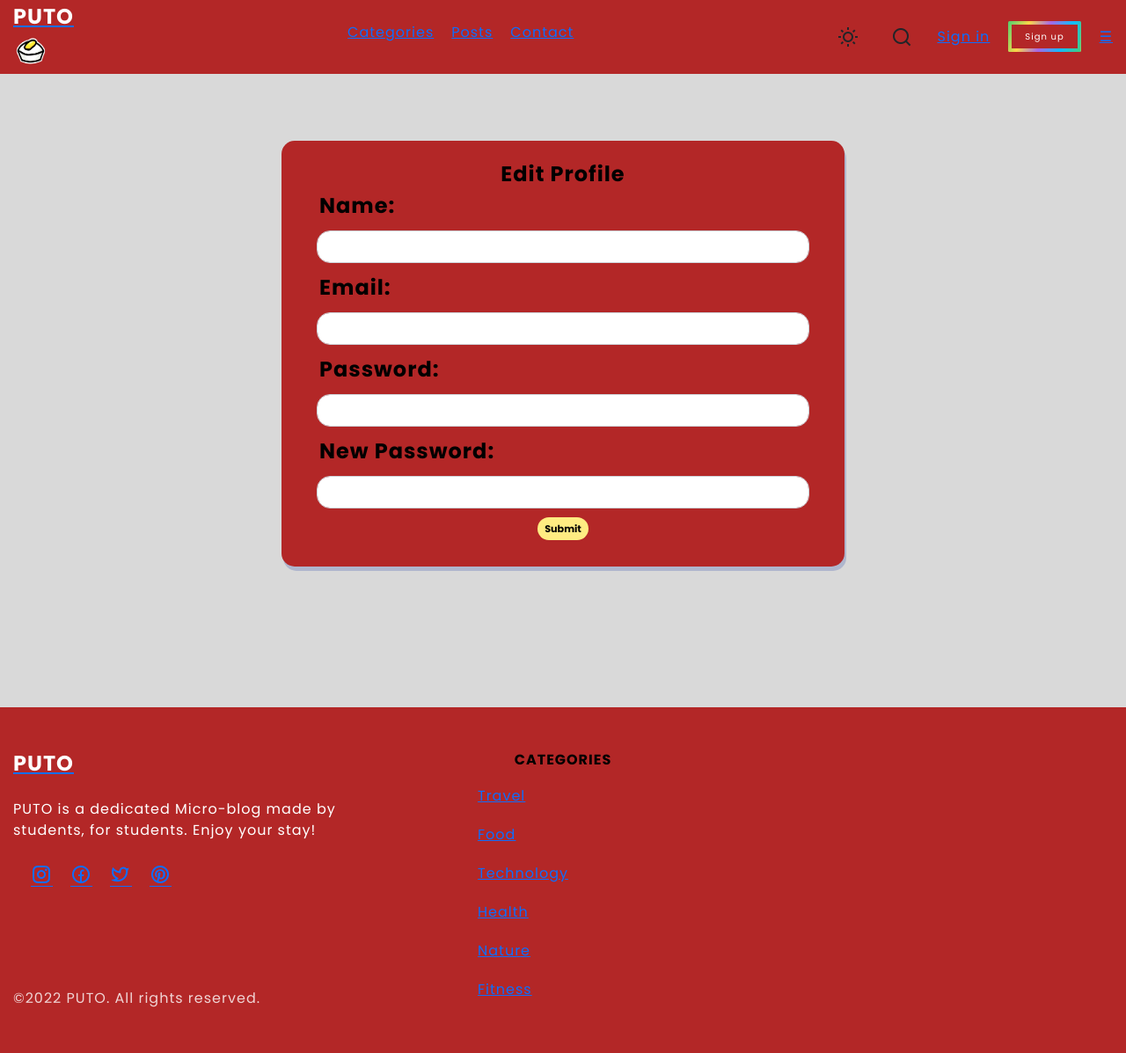
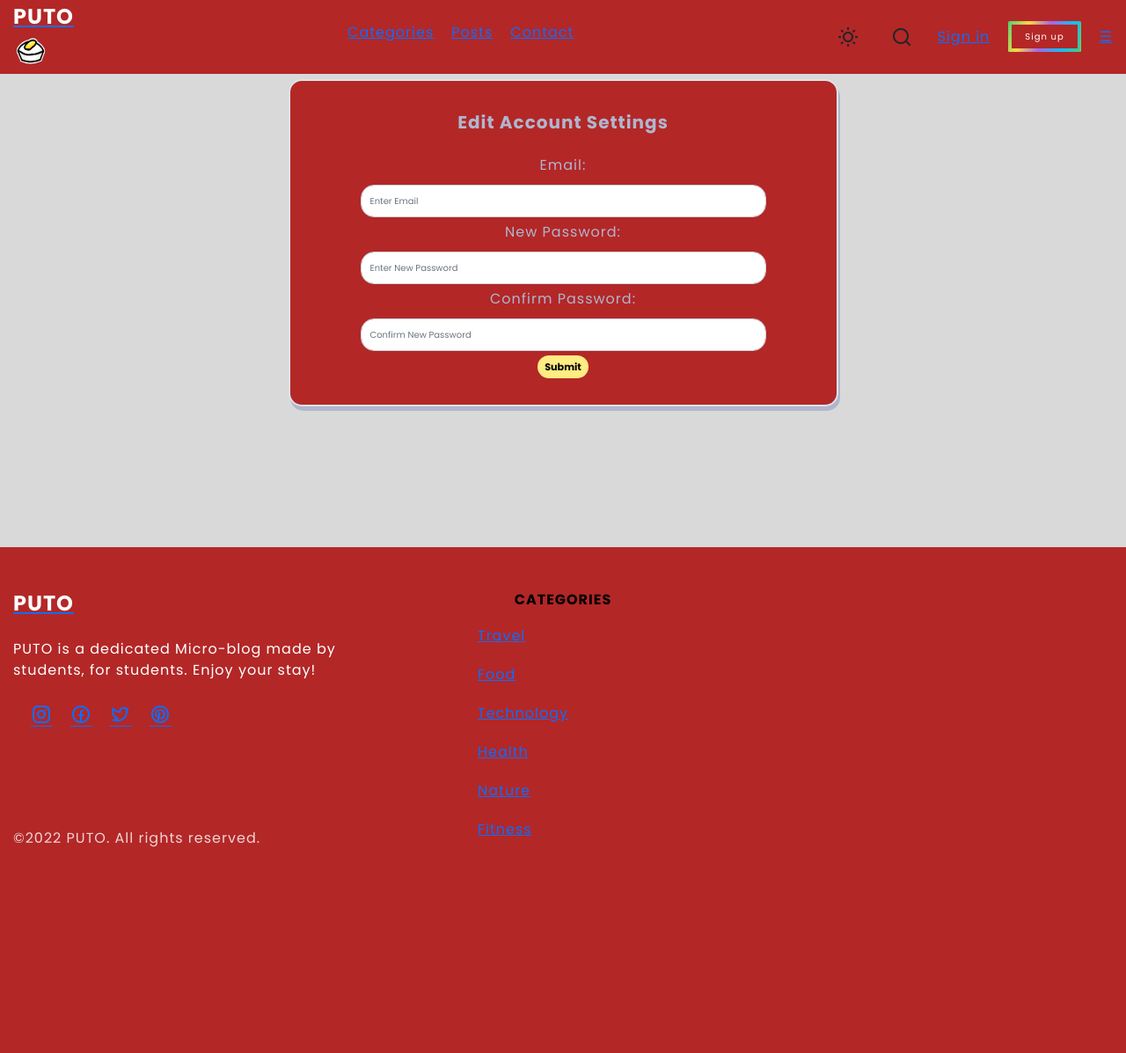
Before and after one commit to RenrenYGO/PutoSE, a CodeIgniter app: page /PutoSE/pages/dashboard/edit_account in a window 1280 px wide. Shown: the whole page at 88% size. After the commit the page ends 963 px from the top, so only its background shows below. Run offline with CodeIgniter, Linux system fonts and the light colour scheme; data comes from the database, SQL or seed files in the repository; data that the repository does not hold is empty; some libraries are stand-ins or nearby versions.

Commit message:
added functional edit account

```diff
--- a/application/models/User_model.php
+++ b/application/models/User_model.php
@@ -19,6 +19,22 @@
             return $this->db->update('user', $data2);
         }
 
+        // UPDATE USER EMAIL
+        public function update_email($data){
+            $data2 = array(
+                'email' => $data['email']
+            );
+
+            $this->db->where('id=', $this->session->userdata('user')['id']);
+            return $this->db->update('user', $data2);
+        }
+
+        // UPDATE USER PASSWORD
+        public function update_password($email, $data){
+            $query = $this->db->where('id=', $email);
+            return $this->db->update('user', $data);
+        }
+
         // CHECK CODE IN DATABASE
         public function checkotp($code){
             $this->db->select('*');
--- a/application/views/pages/edit_account.php
+++ b/application/views/pages/edit_account.php
@@ -1,36 +1,29 @@
+<div class="container mt-5 pt-5">
+    <?php echo validation_errors();?>
+    <?php echo form_open('edit_account/account_edit');?>
+        <input type="hidden" name="id" value="<?php echo $this->session->userdata('user')['id'];?>">
+        <div class="box mt-5 col-6 mx-auto border border-2">
+        <h2 class="text-center mt-2 pt-3"><b>Edit Account Settings</b></h2>
+        <div class="px-5 mx-3 pt-4 mt-3">
+        <div class="form-group mb-2">
+            <p>Email:</p>
+            <input type="text" class="form-control" name="email" placeholder="Enter Email" value="<?php echo $this->session->userdata('user')['email'];?>">
+        </div>
+    <!-- </form> -->
 
-<div class="form bg ">
-        <div class="box ">
-            <div class="Title">
-                Edit Profile
+        <?php //echo form_open('edit_account/change_pass');?>
+                <div class="form-group mb-2">
+                    <p>New Password:</p>
+                    <input type="password" class="form-control" name="newpass" id="newpass" placeholder="Enter New Password">
+                </div>
+                <div class="form-group mb-2">
+                    <p>Confirm Password:</p>
+                    <input type="password" class="form-control" name="confpass" id="confpass" placeholder="Confirm New Password">
+                </div>
+                <div class="mb-3">
+                    <button type="submit" class="btn btn-custom" name="submit">Submit</button>
+                </div>
             </div>
-
-            <div class="mb-3">
-                <p class="Title">Name:</p>
-                <a href="#" class="pencil"><i class="bi bi-pencil"></i></a>
-                <input type="text" class="form-control" name="name">
-            </div>
-
-            <div class="mb-3">
-                <p class="Title">Email:</p>
-                <a href="#" class="pencil"><i class="bi bi-pencil"></i></a>
-                <input type="text" class="form-control" name="email">
-            </div>
-
-            <div class="mb-3">
-                <p class="Title">Password:</p>
-                <a href="#" class="pencil"><i class="bi bi-pencil"></i></a>
-                <input type="password" class="form-control" name="password">
-            </div>
-
-            <div class="mb-3">
-                <p class="Title">New Password:</p>
-                <input type="password" class="form-control" name="confirm_password">
-            </div>
-
-            <div class="mb-3">
-                <button type="submit" class="btn btn-custom" name="submit" >Submit</button>
-            </div>
-
-        </div>
+        </form>
     </div>
+</div>
--- a/application/views/pages/profile_page.php
+++ b/application/views/pages/profile_page.php
@@ -21,7 +21,10 @@
                             <h3>About Me</h3>
                             <p><?php echo $user['bio'];?></p>
                             <div class="mb-3">
-                                <a type="submit" id="edit" href="<?php echo base_url('pages/dashboard/edit_profile');?>" class="btn btn-custom" name="edit" >EDIT PROFILE</a>
+                                <?php $user = $this->session->userdata('user');
+                                    if(isset($user) && $user!=null):?>
+                                        <a type="submit" id="edit" href="<?php echo base_url('pages/dashboard/edit_profile');?>" class="btn btn-custom" name="edit" >EDIT PROFILE</a>
+                                    <?php endif;?>
                             </div>
                         </div>
                     </div>
```
Also changed, not shown: application/controllers/Edit_Account.php (added, +51 -0 lines), assets/images/profile_picture/17_101541143_2944142932289230_5102179466580268934_n.jpg (added).
